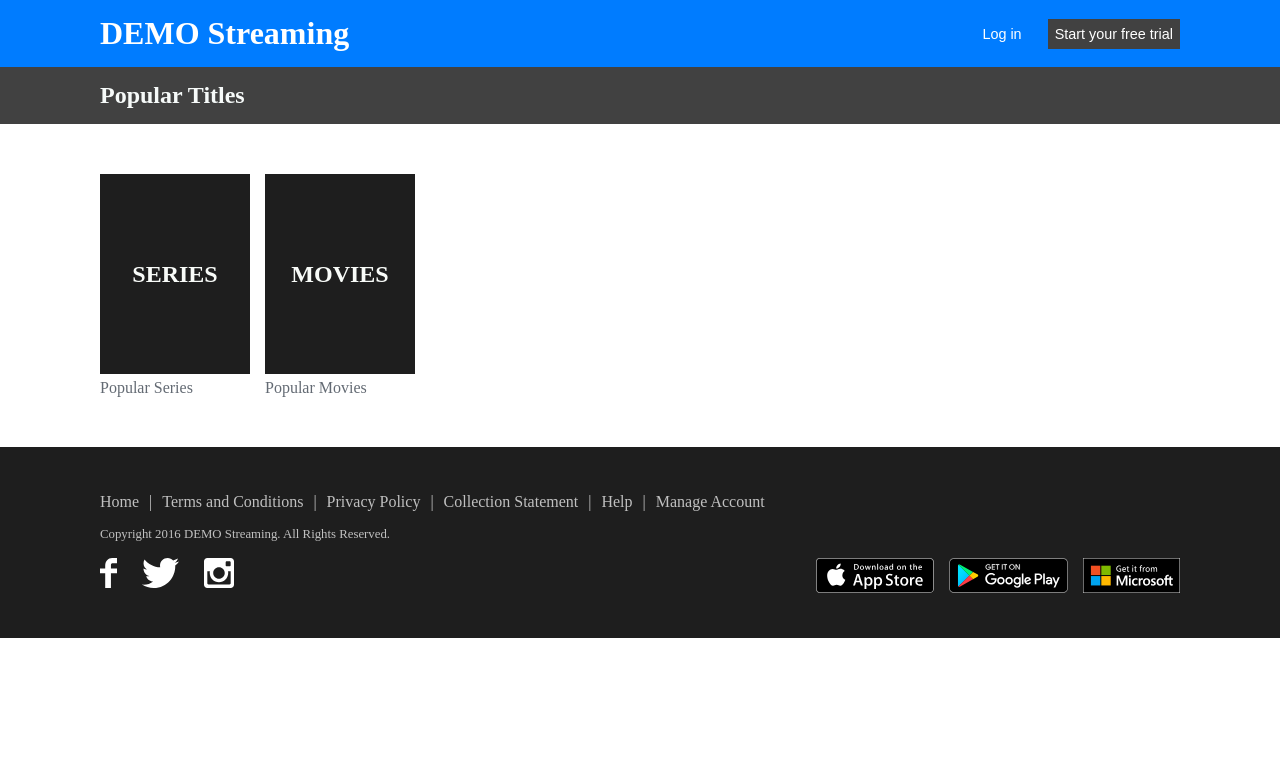
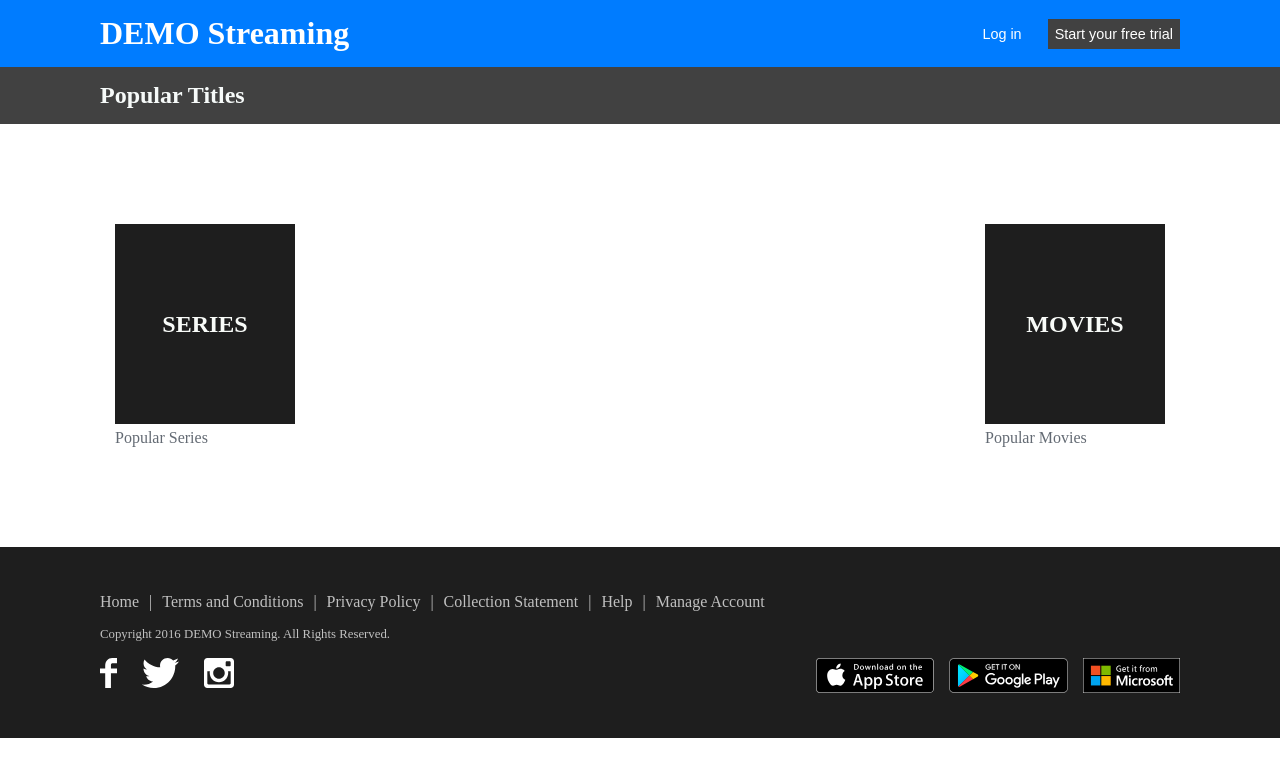
Before and after one commit to ajaymathur/media-catalogue, a React app: page / in a window 1280 px wide. Shown: the top 776 px of the page. Built offline with nearby package versions, Linux system fonts and the light colour scheme.

Commit message:
updated readme, fixed some responsive css issues

```diff
--- a/src/components/pages/home/home.css
+++ b/src/components/pages/home/home.css
@@ -1,7 +1,7 @@
 .home-section{
     display: flex;
-    margin: 50px 100px;
-    align-content: flex-start;
+    margin: 50px 15px;
+    justify-content: space-between;
 }
 .home-section-links{
     text-decoration: none;
@@ -14,11 +14,17 @@
 }
 .catagory-card{
     height: 200px;
-    width: 150px;
+    width: 180px;
     background-color: #1e1e1e;
     color: #f8fbf8;
+    margin: auto;
     margin-bottom: 5px;
     display: flex;
     align-items: center;
     justify-content: center;
 }
+@media only screen and (min-width: 796px) {
+    .home-section{
+        padding: 50px 100px;
+    }
+}
--- a/src/components/pages/movies/movies.css
+++ b/src/components/pages/movies/movies.css
@@ -1,6 +1,11 @@
 .movies{
-    padding: 50px 100px;
+    padding: 50px 15px;
     display: flex;
     flex-flow: wrap;
     justify-content: space-between;
 }
+@media only screen and (min-width: 796px) {
+    .movies{
+        padding: 50px 100px;
+    }
+}
--- a/src/components/pages/series/series.css
+++ b/src/components/pages/series/series.css
@@ -9,6 +9,3 @@
         padding: 50px 100px;
     }
 }
-@media only screen and (min-width: 580px) {
-
-}
```
Also changed, not shown: 1 other file (tests, documents, lock files or other folders).
